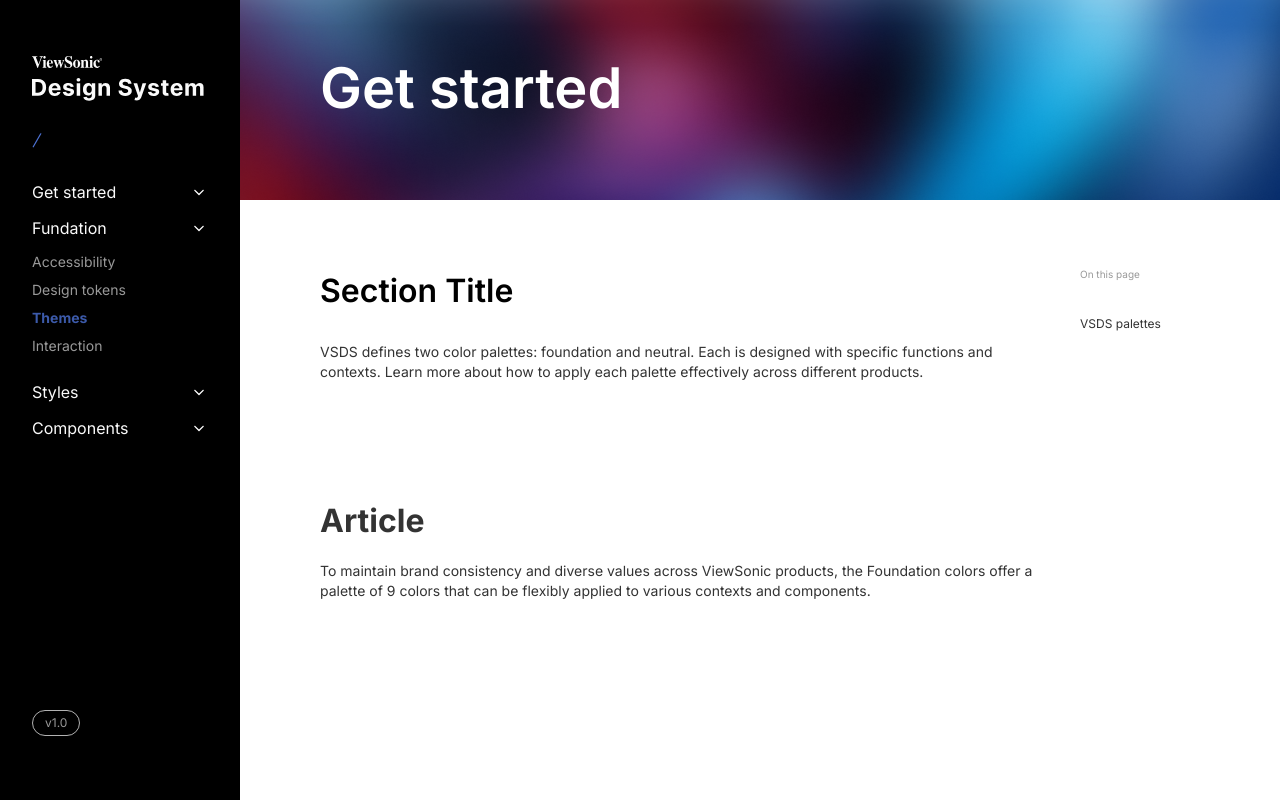
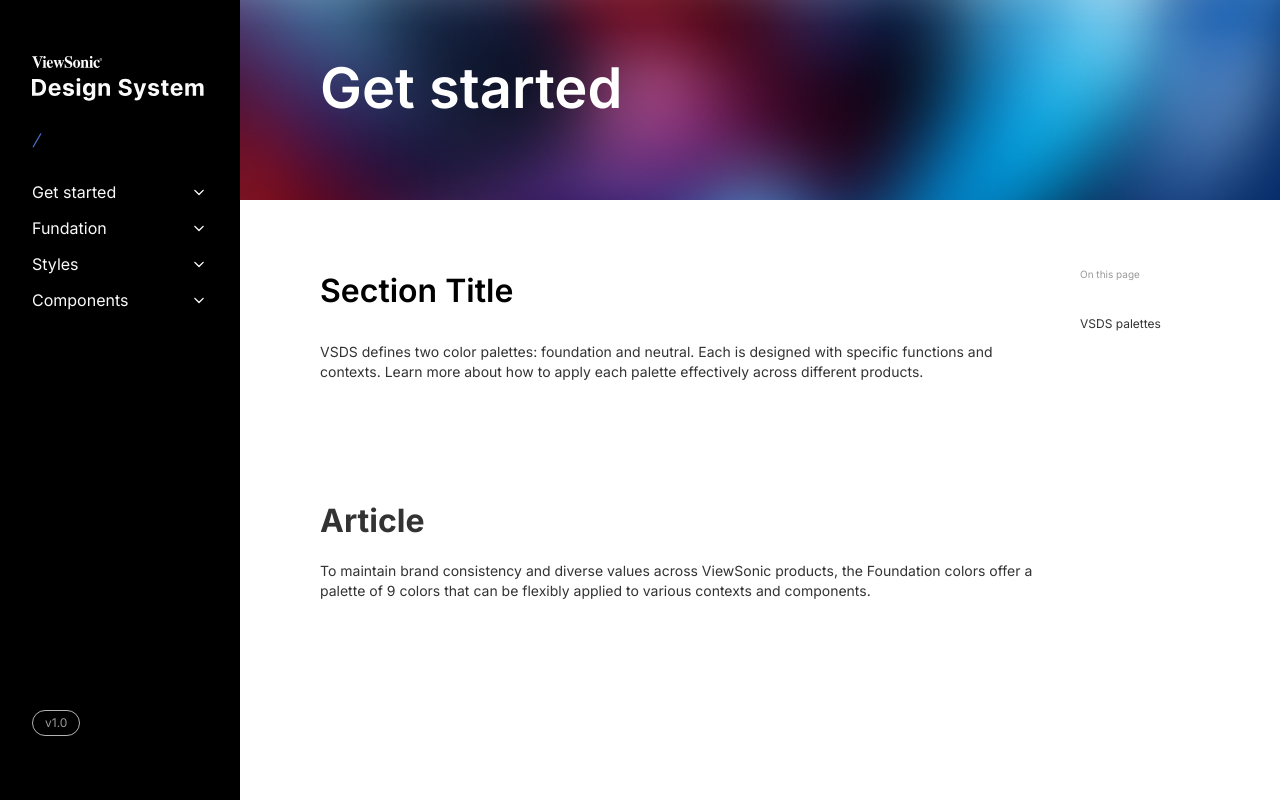
Before and after one commit to vic-wj-wang/VSDS-site, a Vue app: page /Foundations/Themes in a window 1280 px wide. Built offline with nearby package versions, Linux system fonts and the light colour scheme.

Commit message:
fixed tab page and switch page style

```diff
--- a/src/layouts/Navigation/Navigation.vue
+++ b/src/layouts/Navigation/Navigation.vue
@@ -76,7 +76,7 @@
 										<div class="nav-tri mt-2 pl-3" v-if="activeSubNav === 'nav2-1'">
 											<router-link :to="{ name: 'AccessibilityOverview', params: {} }" class="nav-tri--item" activeClass="!text-link font-bold">Overview</router-link>
 											<router-link :to="{ name: 'AccessibilityChecklist', params: {} }" class="nav-tri--item" activeClass="!text-link font-bold">Checklist</router-link>
-											<router-link :to="{ name: 'AccessibilityDesigningColorTypography', params: {} }" class="nav-tri--item" activeClass="!text-link font-bold">Designing</router-link>
+											<router-link :to="{ name: 'AccessibilityDesigningColorTypography', params: {} }" v-if="isTabPage" :class="{ '!text-link font-bold router-link-exact-active': isNavTriActive }" class="nav-tri--item" activeClass="!text-link font-bold">Designing</router-link>
 										</div>
 									</transition>
 								</div>
@@ -178,12 +178,17 @@
 </template>
 
 <script setup>
-import { ref, watch , onMounted} from "vue";
-import { useRoute } from "vue-router";
+import { ref, watch,onMounted,nextTick} from "vue";
 import logoIcon from "@/assets/images/logo-vs.svg";
+import { useRoute,createRouter, createWebHistory } from 'vue-router';
+
 const isActive = ref(false);
 const isActiveMnav = ref(false);
 const activeParent = ref(null);
+const isTabPage = ref(true); // 控制元素顯示與否
+const isNavTriActive = ref(false); // 控制是否添加動態 class
+const route = useRoute();
+const tabpageDesigning = ref(null);
 
 function toggleParent(index) {
 	activeParent.value = index;
@@ -204,12 +209,10 @@ const toggleSubNav = (index) => {
   	activeSubNav.value = activeSubNav.value === index ? null : index;
 };
 // ====== 根據網址展開
+let path = route.fullPath;
 
-onMounted(() => {
-  const path = location.href;;
-
-  // 根據路徑判斷主選單和子選單
-  if (path.includes("/GetStarted")) {
+const setActiveNavFromRoute = (e) => {
+	if (path.includes("/GetStarted")) {
     activeNavs.value.add("nav1");
     if (path.includes("/Overview")) {
       activeSubNav.value = "nav1-1";
@@ -218,6 +221,12 @@ onMounted(() => {
     activeNavs.value.add("nav2");
     if (path.includes("/Accessibility")) {
       activeSubNav.value = "nav2-1";
+	  if(path.includes("/Designing")){
+		// e.classList.add("router-link-exact-active");
+		isNavTriActive.value = true;
+	  }else{
+		isNavTriActive.value = false;
+	  }
     } else if (path.includes("/Designtokens")) {
       activeSubNav.value = "nav2-2";
     } else if (path.includes("/Themes")) {
@@ -248,8 +257,28 @@ onMounted(() => {
       activeSubNav.value = "nav4-2";
     }
   }
-  console.log("path="+path+", firstname="+activeNavs.value+", subname="+activeSubNav.value);
-});
+};
+
+watch(
+  () => {
+	path = route.fullPath;
+	console.log(path +","+ activeNavs.value);
+	// el = document.querySelector(".tabpage-Designing");
+	setActiveNavFromRoute();
+	nextTick(() => {
+		setTimeout(() => {
+			if (tabpageDesigning.value) {
+			console.log(tabpageDesigning);  // 這時候應該能夠正確訪問到 ref 元素
+			tabpageDesigning.value.classList.add("tabpageDesigning");
+			// setActiveNavFromRoute(tabpageDesigning);
+			}
+
+		},300)
+
+    });
+  }
+);
+
 
 // ========= ham 開關
 function toggleMenu(status) {
--- a/src/views/Foundations/Accessibility/Designing/Color-Typography.vue
+++ b/src/views/Foundations/Accessibility/Designing/Color-Typography.vue
@@ -191,10 +191,13 @@
             <ContentElm>
                 <ul>
                     <li class="mb-4">
-                        <router-link class="content-nav"  :class="{ current: activeIndex === 0 }" @click="contentActive(0)" :to="{hash: '#accessibility-design-color' }">Color</router-link>
+                        <router-link class="content-nav hidden"  :class="{ current: activeIndex === 0 }" @click="contentActive(0)" :to="{hash: '#color-typography' }">Color & Typography</router-link>
                     </li>
                     <li class="mb-4">
-                        <router-link class="content-nav"  :class="{ current: activeIndex === 1 }" @click="contentActive(1)" :to="{hash: '#accessibility-design-typography' }">Typography</router-link>
+                        <router-link class="content-nav"  :class="{ current: activeIndex === 1 }" @click="contentActive(1)" :to="{hash: '#accessibility-design-color' }">Color</router-link>
+                    </li>
+                    <li class="mb-4">
+                        <router-link class="content-nav"  :class="{ current: activeIndex === 2 }" @click="contentActive(2)" :to="{hash: '#accessibility-design-typography' }">Typography</router-link>
                     </li>
                 </ul>
             </ContentElm>
--- a/src/views/Foundations/Accessibility/Designing/Forms-Controls-DynamicContent.vue
+++ b/src/views/Foundations/Accessibility/Designing/Forms-Controls-DynamicContent.vue
@@ -70,10 +70,13 @@
             <ContentElm>
                 <ul>
                     <li class="mb-4">
-                        <router-link class="content-nav" :class="{ current: activeIndex === 0 }" @click="contentActive(0)" :to="{hash: '#accessibility-design-forms-controls' }">Forms & Controls</router-link>
+                        <router-link class="content-nav hidden" :class="{ current: activeIndex === 0 }" @click="contentActive(0)" :to="{hash: '#forms-controls-dynamic-content' }">Forms, Controls, Dynamic Content</router-link>
                     </li>
                     <li class="mb-4">
-                        <router-link class="content-nav" :class="{ current: activeIndex === 1 }" @click="contentActive(1)" :to="{hash: '#accessibility-design-dynamic-content' }">Dynamic Content</router-link>
+                        <router-link class="content-nav" :class="{ current: activeIndex === 1 }" @click="contentActive(1)" :to="{hash: '#accessibility-design-forms-controls' }">Forms & Controls</router-link>
+                    </li>
+                    <li class="mb-4">
+                        <router-link class="content-nav" :class="{ current: activeIndex === 2 }" @click="contentActive(2)" :to="{hash: '#accessibility-design-dynamic-content' }">Dynamic Content</router-link>
                     </li>
                 </ul>
             </ContentElm>
--- a/src/views/Foundations/Accessibility/Designing/Layout-Navigation.vue
+++ b/src/views/Foundations/Accessibility/Designing/Layout-Navigation.vue
@@ -83,10 +83,13 @@
             <ContentElm>
                 <ul>
                     <li class="mb-4">
-                        <router-link class="content-nav" :class="{ current: activeIndex === 0 }" @click="contentActive(0)" :to="{hash: '#accessibility-design-layout' }">Layout</router-link>
+                        <router-link class="content-nav hidden" :class="{ current: activeIndex === 0 }" @click="contentActive(0)" :to="{hash: '#layout-navigation' }">Layout & Navigation</router-link>
                     </li>
                     <li class="mb-4">
-                        <router-link class="content-nav" :class="{ current: activeIndex === 1 }" @click="contentActive(1)" :to="{hash: '#accessibility-design-navigation' }">Navigation</router-link>
+                        <router-link class="content-nav" :class="{ current: activeIndex === 1 }" @click="contentActive(1)" :to="{hash: '#accessibility-design-layout' }">Layout</router-link>
+                    </li>
+                    <li class="mb-4">
+                        <router-link class="content-nav" :class="{ current: activeIndex === 2 }" @click="contentActive(2)" :to="{hash: '#accessibility-design-navigation' }">Navigation</router-link>
                     </li>
                 </ul>
             </ContentElm>
--- a/src/views/Foundations/Accessibility/Designing/Links-Buttons.vue
+++ b/src/views/Foundations/Accessibility/Designing/Links-Buttons.vue
@@ -42,7 +42,10 @@
             <ContentElm>
                 <ul>
                     <li class="mb-4">
-                        <router-link class="content-nav" :class="{ current: activeIndex === 0 }" @click="contentActive(0)" :to="{hash: '#accessibility-design-linksbuttons' }">Links & Buttons</router-link>
+                        <router-link class="content-nav hidden" :class="{ current: activeIndex === 0 }" @click="contentActive(0)" :to="{hash: '#links-buttons' }">Links & Buttons</router-link>
+                    </li>
+                    <li class="mb-4">
+                        <router-link class="content-nav" :class="{ current: activeIndex === 1 }" @click="contentActive(1)" :to="{hash: '#accessibility-design-linksbuttons' }">Links & Buttons</router-link>
                     </li>
                 </ul>
             </ContentElm>
```
Also changed, not shown: 5 other files (tests, documents, lock files or other folders).
